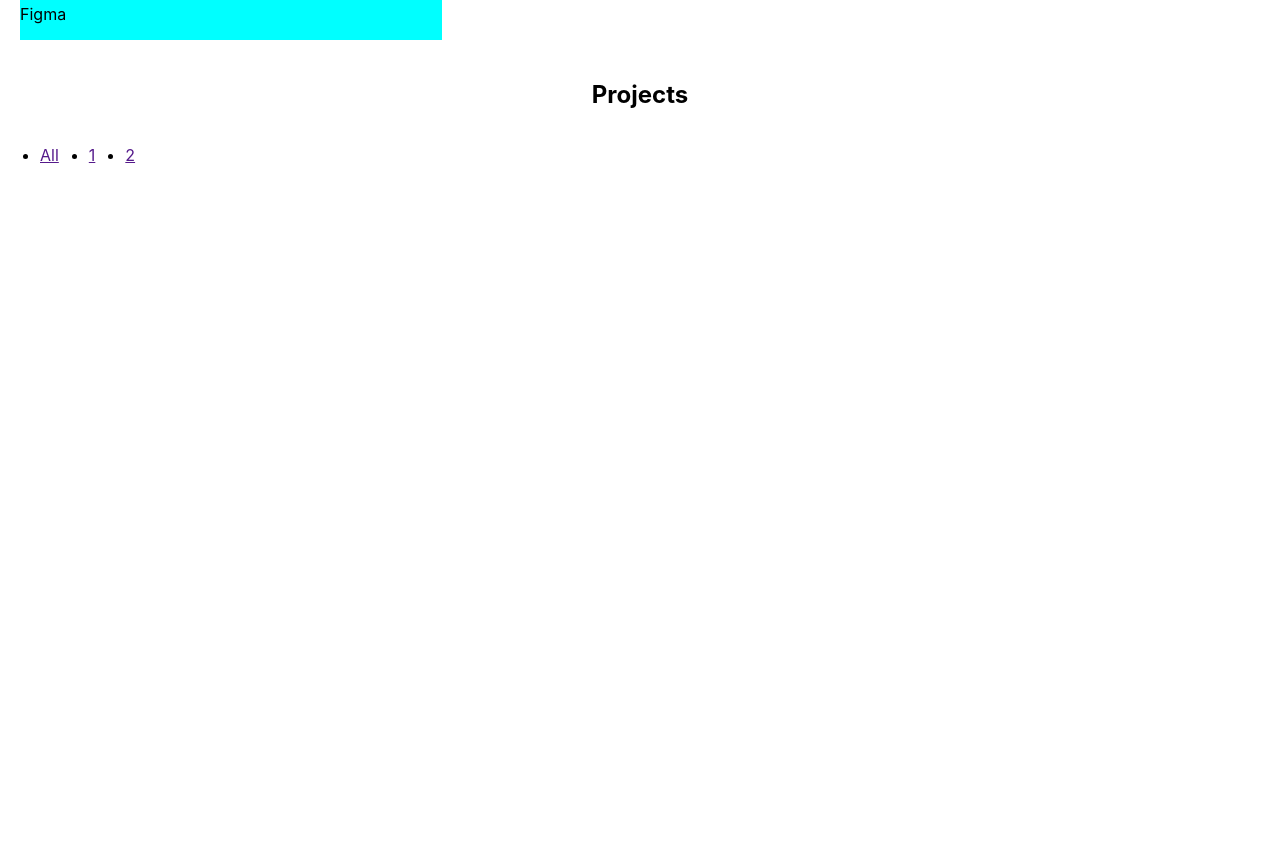
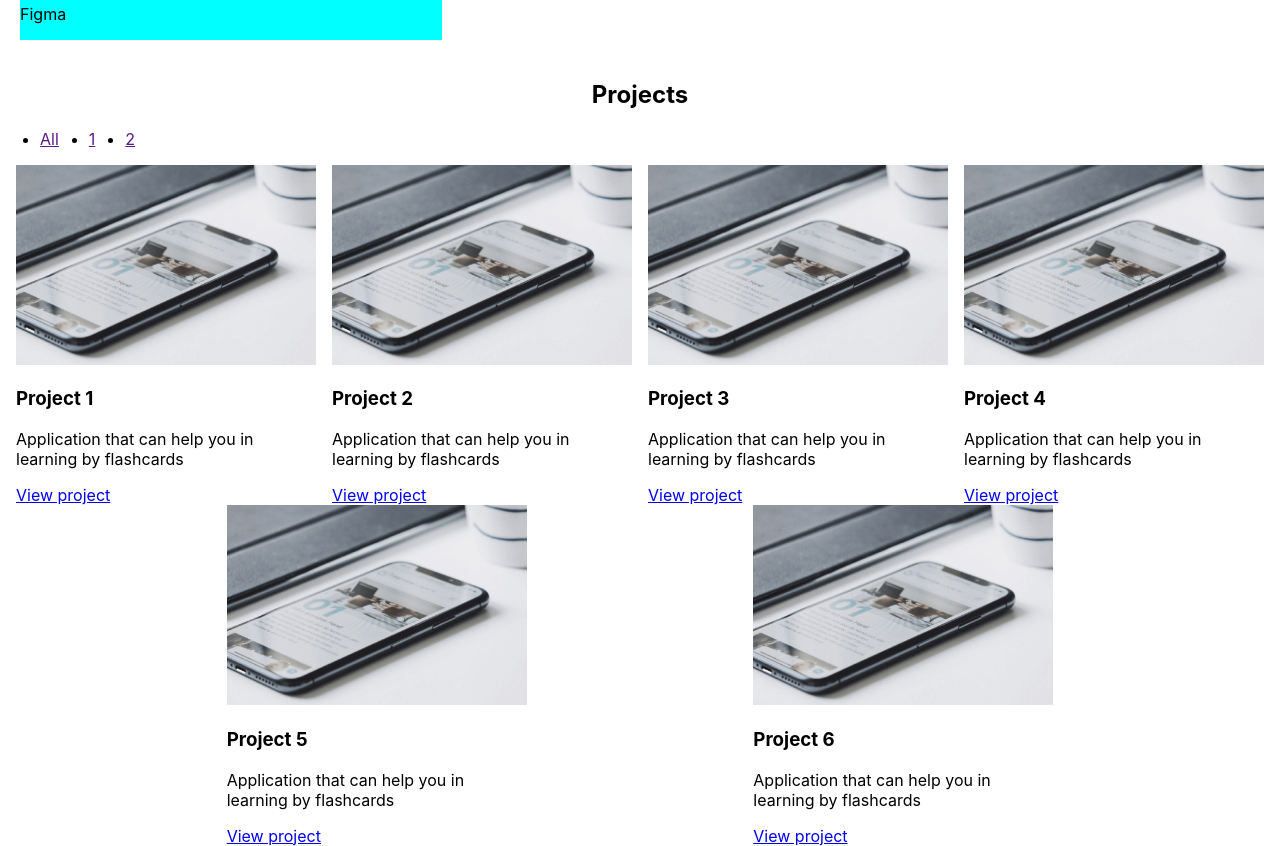
Before and after one commit to Kristina-Tur/portfolio, a React app: page / in a window 1280 px wide. Shown: the part 1120-1966 px from the top of the page. Before the commit the page ends 1301 px from the top, so only its background shows below. Built offline with nearby package versions, Linux system fonts and the light colour scheme.

Commit message:
Projects

```diff
--- a/src/layout/sectoins/projects/Projects.tsx
+++ b/src/layout/sectoins/projects/Projects.tsx
@@ -3,14 +3,22 @@ import styled from 'styled-components';
 import {SectionTitle} from '../../../component/SectionTitle';
 import {FlexWrapper} from '../../../component/FlexWrapper';
 import {Menu} from '../../../component/menu/Menu';
+import {Project} from './project/Project';
+import project1 from './../../../assets/images/project.png'
 
-const projectsItems = ["All", "1", "2"]
+const projectsItems = ['All', '1', '2']
 export const Projects = () => {
     return (
         <StyledProjects>
             <SectionTitle>Projects</SectionTitle>
-            <FlexWrapper>
-                <Menu menuItems={projectsItems}/>
+            <Menu menuItems={projectsItems}/>
+            <FlexWrapper flexWrap={'wrap'} justifyContent={'space-evenly'}>
+                <Project src={project1} title={'Project 1'} text={'Application that can help you in learning by flashcards'}/>
+                <Project src={project1} title={'Project 2'} text={'Application that can help you in learning by flashcards'}/>
+                <Project src={project1} title={'Project 3'} text={'Application that can help you in learning by flashcards'}/>
+                <Project src={project1} title={'Project 4'} text={'Application that can help you in learning by flashcards'}/>
+                <Project src={project1} title={'Project 5'} text={'Application that can help you in learning by flashcards'}/>
+                <Project src={project1} title={'Project 6'} text={'Application that can help you in learning by flashcards'}/>
             </FlexWrapper>
         </StyledProjects>
     );
--- /dev/null
+++ b/src/layout/sectoins/projects/project/Project.tsx
@@ -0,0 +1,42 @@
+import React from 'react';
+import styled from 'styled-components';
+
+type ProjectPropsTitle = {
+    src: string
+    title: string
+    text: string
+}
+
+export const Project = (props: ProjectPropsTitle) => {
+    return (
+        <StyledProject>
+            <Image src={props.src} alt={'Project'}/>
+            <Title>{props.title}</Title>
+            <Text>{props.text}</Text>
+            <Link href={'#'}>View project</Link>
+        </StyledProject>
+    );
+};
+
+const StyledProject = styled.div`
+  max-width: 300px;
+  width: 100%;
+`
+
+const Image = styled.img`
+  width: 100%;
+  height: 200px;
+  object-fit: cover;
+`
+
+const Title = styled.h3`
+
+`
+
+const Text = styled.p`
+
+`
+
+const Link = styled.a`
+
+`
```
